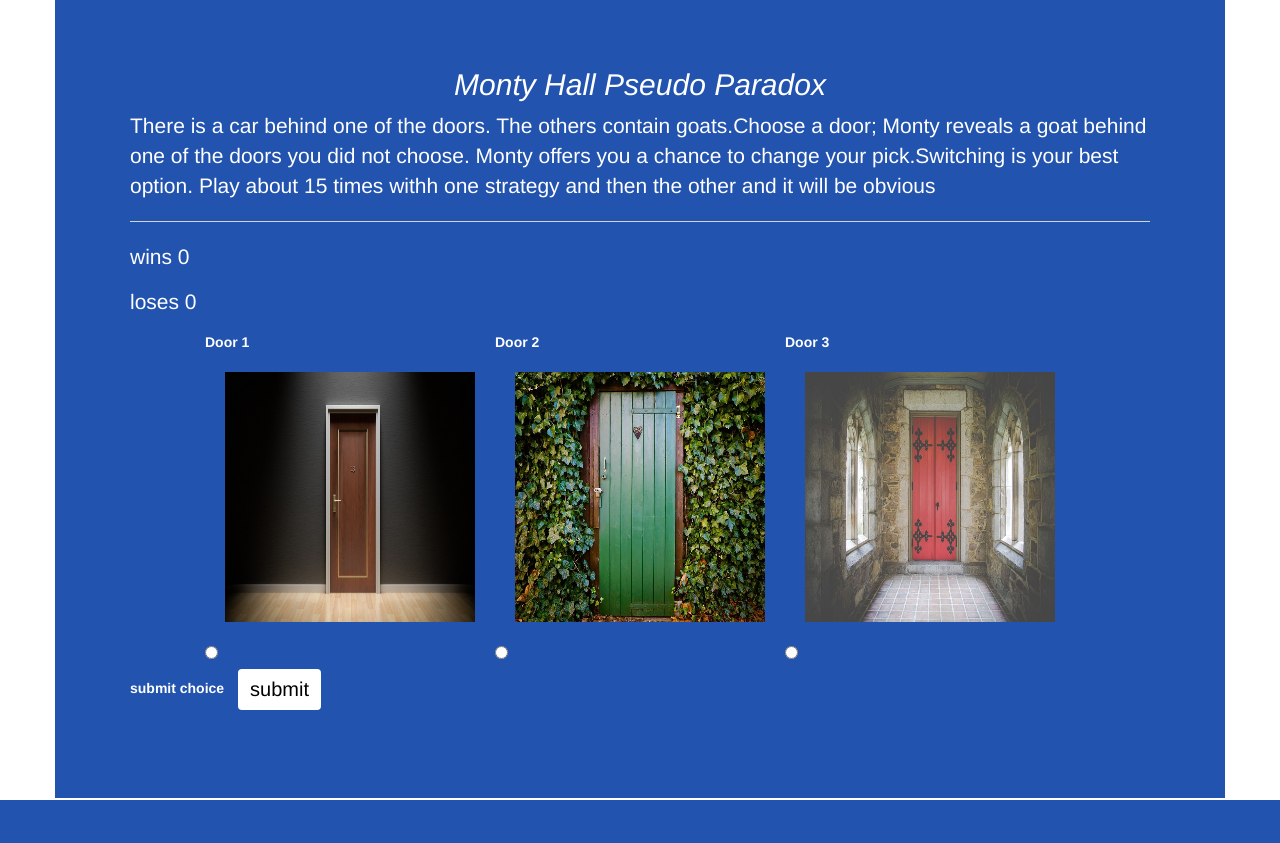
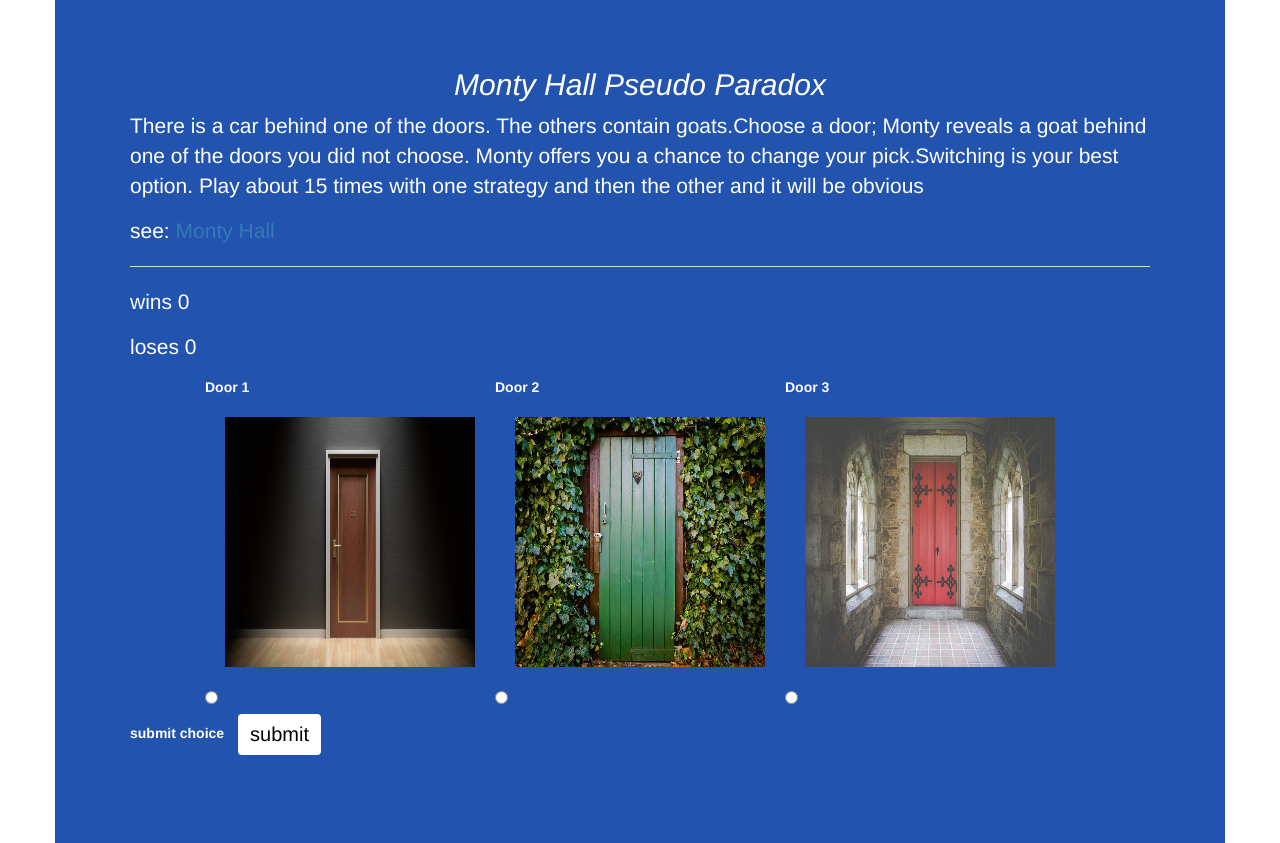
Before and after one commit to bkwiencien/bkwiencien.github.io, a PHP site: page /Monty/index.html in a window 1280 px wide. Before the commit the page ends 800 px from the top, so only its background shows below. Run offline with PHP 8.4, Linux system fonts and the light colour scheme.

Commit message:
added href

```diff
--- a/Monty/assets/css/style.css
+++ b/Monty/assets/css/style.css
@@ -79,6 +79,12 @@ h2 {
 #p1 {
 	color: white;
 }
+#p2 {
+	color: white;
+}
+#1 {
+	color: white;
+}
 th {
 	color: white;
 }
--- a/Monty/assets/javascript/monty.js
+++ b/Monty/assets/javascript/monty.js
@@ -118,7 +118,7 @@ function yesNo() {
 	}
 	setTimeout(function(){
     reset();
-     }, 5000);
+     }, 3000);
 
 
 }
--- a/Monty/index.html
+++ b/Monty/index.html
@@ -13,7 +13,8 @@
       <h2><center><em>Monty Hall Pseudo Paradox</em> </center></h2>
       <p id="p1" class="intro">There is a car behind one of the doors. The others contain goats.Choose a door; Monty reveals a goat behind one of the doors you did not choose.
       Monty offers you a chance to change your pick.Switching is your best option.
-      Play about 15 times withh one strategy and then the other and it will be obvious</p>
+      Play about 15 times with one strategy and then the other and it will be obvious</p>
+      <p id ="p2">see: <a id="a1" href="https://en.wikipedia.org/wiki/Monty_Hall_problem">Monty Hall</a></p>
       <hr>
       <p id="pwins" class="pclass">wins 0</p>
       <p id="ploses" class="pclass">loses 0</p>
```
